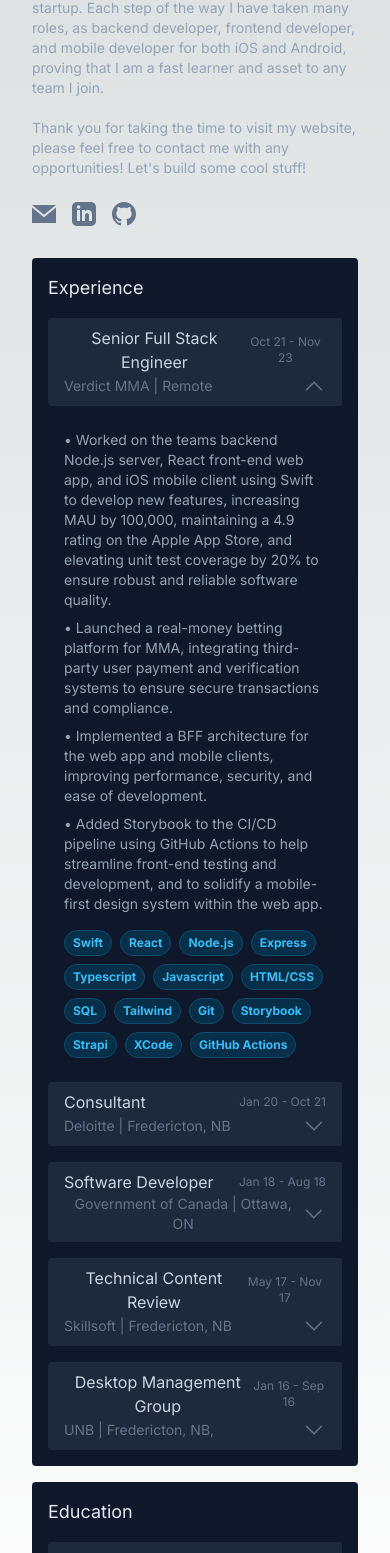
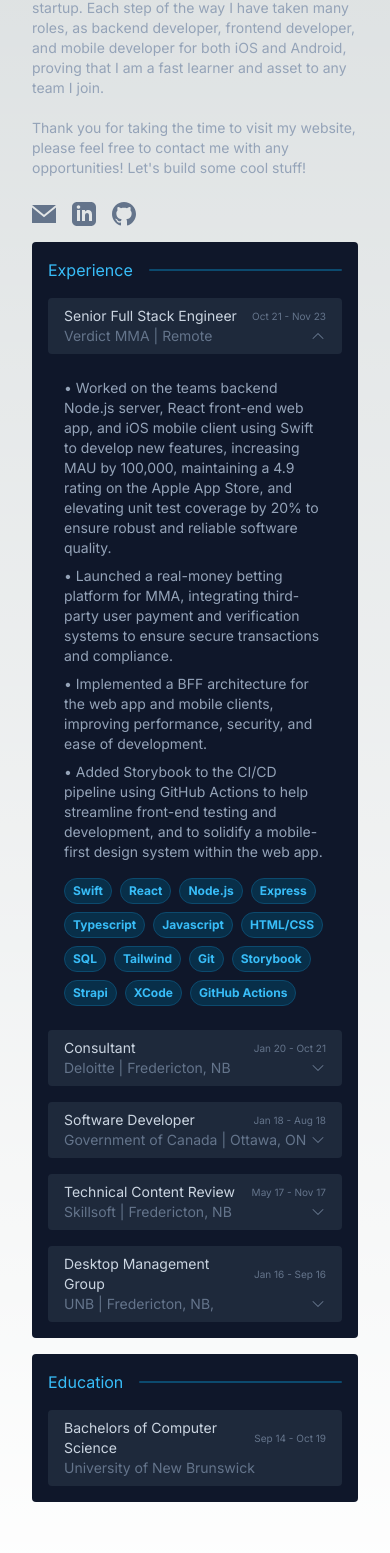
Before and after one commit to jkan635/jkan-portfolio, a Next.js app: page / in a window 390 px wide. Shown: the part 430-1983 px from the top of the page. Built offline with nearby package versions, Linux system fonts and the light colour scheme.

Commit message:
Some sizing fixes

```diff
--- a/app/layout.tsx
+++ b/app/layout.tsx
@@ -5,8 +5,8 @@
 const inter = Inter({ subsets: ['latin'] })
 
 export const metadata: Metadata = {
-  title: 'Create Next App',
-  description: 'Generated by create next app',
+  title: 'Jonathan Kan',
+  description: 'Software Engineer | Bachelor of Computer Science',
 }
 
 export default function RootLayout({
--- a/app/page.tsx
+++ b/app/page.tsx
@@ -19,7 +19,7 @@
       <div className="w-full h-full min-h-screen flex justify-center">
           <div className="max-w-7xl relative flex flex-col lg:flex-row mx-8 py-32 lg:py-0 gap-8 justify-between">
 
-              <div className="lg:sticky lg:top-0 lg:max-h-screen lg:py-32 flex flex-col justify-between gap-6 lg:gap-8">
+              <div className="lg:sticky lg:top-0 lg:max-h-screen lg:py-32 flex flex-col justify-between h-128 lg:h-auto gap-6 lg:gap-8">
                   <div className="flex flex-col gap-2">
                       <h1 className="w-fit overflow-hidden whitespace-nowrap text-md md:text-lg text-sky-400 animate-typing border-r-4">Hello! My name is...</h1>
                       <Transition
@@ -82,19 +82,22 @@
 
               <div className="flex flex-col gap-4 lg:py-24 flex-none lg:w-2/5">
                   <div className="flex flex-col gap-4 rounded bg-slate-900 p-4">
-                      <div className="text-lg md:text-xl text-slate-200">Experience</div>
+                      <div className="flex flex-row justify-between items-center gap-4">
+                        <div className="flex-none text-base md:text-xl text-sky-400">Experience</div>
+                        <div className="h-0.5 w-full bg-sky-900 rounded"></div>
+                      </div>
                       {resume.experiences.map((experience, index) =>
                           <Disclosure key={`${experience.title}_${index}`} defaultOpen={index == 0}>
                               {({ open }) => (
                                   <>
                                       <Disclosure.Button className="flex flex-col w-full rounded bg-slate-800 px-4 py-2 hover:bg-slate-700">
                                           <div className='w-full flex flex-row items-center justify-between'>
-                                              <div className='text-base md:text-lg text-slate-300'>{experience.title}</div>
-                                              <div className='text-xs md:text-sm text-slate-500'>{experience.startDate.toLocaleString('default', { month: 'short', year: '2-digit' })} - {experience.endDate.toLocaleString('default', { month: 'short', year: '2-digit' })}</div>
+                                              <div className='text-left text-sm md:text-lg text-slate-300'>{experience.title}</div>
+                                              <div className='flex-none text-right text-2xs md:text-sm text-slate-500'>{experience.startDate.toLocaleString('default', { month: 'short', year: '2-digit' })} - {experience.endDate.toLocaleString('default', { month: 'short', year: '2-digit' })}</div>
                                           </div>
                                           <div className='w-full flex flex-row items-center justify-between'>
-                                              <div className='text-sm md:text-base text-slate-500'>{experience.name} | {experience.location}</div>
-                                              <svg xmlns="http://www.w3.org/2000/svg" viewBox="0 0 24 24" fill="currentColor" className={`w-6 h-6 fill-slate-500 transition ease-in-out duration-300 ${open ? '' : 'rotate-180'}`}>
+                                              <div className='text-left text-sm md:text-base text-slate-500'>{experience.name} | {experience.location}</div>
+                                              <svg xmlns="http://www.w3.org/2000/svg" viewBox="0 0 24 24" fill="currentColor" className={`w-4 h-4 md:w-6 md:h-6 fill-slate-500 transition ease-in-out duration-300 ${open ? '' : 'rotate-180'}`}>
                                                   <path fillRule="evenodd" d="M11.47 7.72a.75.75 0 011.06 0l7.5 7.5a.75.75 0 11-1.06 1.06L12 9.31l-6.97 6.97a.75.75 0 01-1.06-1.06l7.5-7.5z" clipRule="evenodd" />
                                               </svg>
                                           </div>
@@ -131,13 +134,16 @@
                   </div>
 
                   <div className="flex flex-col gap-4 rounded bg-slate-900 p-4">
-                      <div className="text-lg md:text-xl text-slate-200">Education</div>
+                    <div className="flex flex-row justify-between items-center gap-4">
+                        <div className="flex-none text-base md:text-xl text-sky-400">Education</div>
+                        <div className="h-0.5 w-full bg-sky-900 rounded"></div>
+                      </div>
                       <div className="flex flex-col w-full rounded bg-slate-800 px-4 py-2 ">
                           <div className='w-full flex flex-row items-center justify-between'>
-                              <div className='text-base md:text-lg text-slate-300'>{resume.education.degree}</div>
-                              <div className='text-xs md:text-sm text-slate-500'>{resume.education.startDate.toLocaleString('default', { month: 'short', year: '2-digit' })} - {resume.education.endDate.toLocaleString('default', { month: 'short', year: '2-digit' })}</div>
+                              <div className='text-left text-sm md:text-lg text-slate-300'>{resume.education.degree}</div>
+                              <div className='flex-none text-right text-2xs md:text-sm text-slate-500'>{resume.education.startDate.toLocaleString('default', { month: 'short', year: '2-digit' })} - {resume.education.endDate.toLocaleString('default', { month: 'short', year: '2-digit' })}</div>
                           </div>
-                          <div className='text-sm md:text-base text-slate-500'>{resume.education.name}</div>
+                          <div className='text-left text-sm md:text-base text-slate-500'>{resume.education.name}</div>
                       </div>
                   </div>
               </div>
--- a/tailwind.config.ts
+++ b/tailwind.config.ts
@@ -8,6 +8,12 @@
   ],
   theme: {
     extend: {
+      height: {
+        '128': '32rem',
+      },
+      fontSize: {
+        '2xs': '0.625rem'
+      },
       animation: {
         typing: 'typing 2s steps(17), blink 1s infinite',
       },
```
